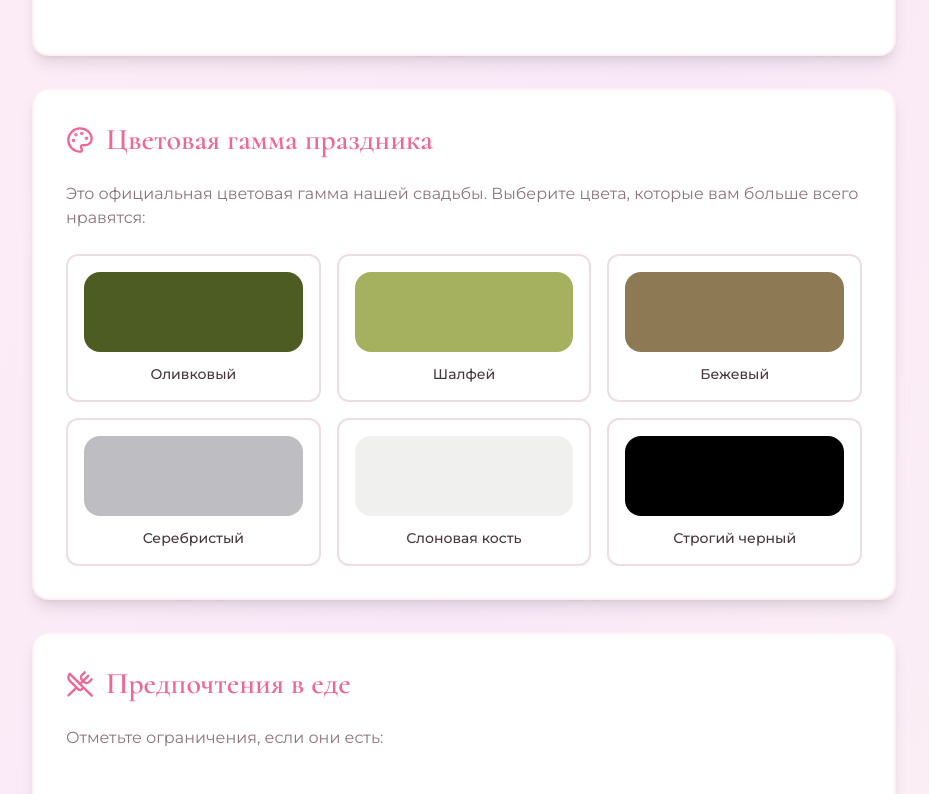
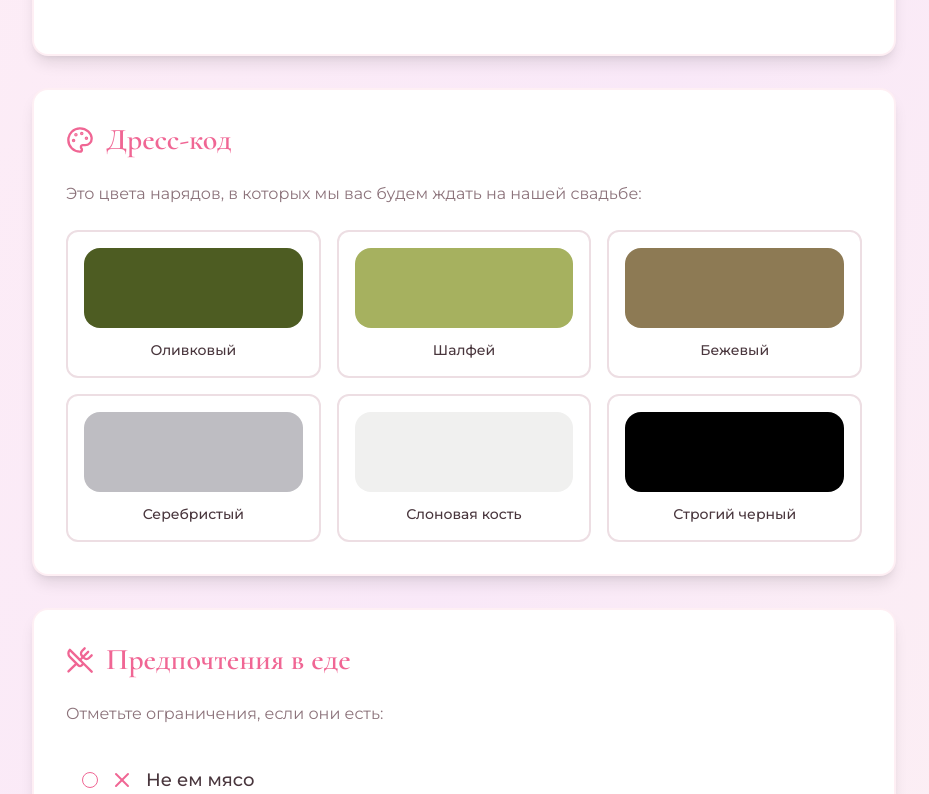
Before and after one commit to pr-poehali-dev/wedding-invitation-polina-viktor, a React (Vite) app: page / in a window 1280 px wide. Shown: the part 880-1674 px from the top of the page, without its empty margins (176-1105 px from the left). Built offline with nearby package versions, Linux system fonts and the light colour scheme.

Commit message:
feat: неизменяемая палитра свадебных нарядов

```diff
--- a/src/pages/Index.tsx
+++ b/src/pages/Index.tsx
@@ -8,7 +8,6 @@ import Icon from '@/components/ui/icon';
 
 export default function Index() {
   const [guestName, setGuestName] = useState('');
-  const [selectedColors, setSelectedColors] = useState<string[]>([]);
   const [foodPreferences, setFoodPreferences] = useState<string[]>([]);
   const [allergyText, setAllergyText] = useState('');
   const [drinkPreferences, setDrinkPreferences] = useState<string[]>([]);
@@ -108,28 +107,23 @@ export default function Index() {
             <Card className="p-8 shadow-lg border-2 border-primary/10 animate-fade-in">
               <h2 className="text-3xl font-cormorant font-semibold text-primary mb-6 flex items-center gap-3">
                 <Icon name="Palette" size={28} />
-                Цветовая гамма праздника
+                Дресс-код
               </h2>
               <p className="text-muted-foreground mb-6">
-                Это официальная цветовая гамма нашей свадьбы. Выберите цвета, которые вам больше всего нравятся:
+                Это цвета нарядов, в которых мы вас будем ждать на нашей свадьбе:
               </p>
               <div className="grid grid-cols-2 md:grid-cols-3 gap-4">
                 {colorOptions.map((color) => (
-                  <button
+                  <div
                     key={color.id}
-                    onClick={() => toggleSelection(color.id, selectedColors, setSelectedColors)}
-                    className={`p-4 rounded-xl border-2 transition-all hover:scale-105 ${
-                      selectedColors.includes(color.id)
-                        ? 'border-primary shadow-lg'
-                        : 'border-border hover:border-primary/50'
-                    }`}
+                    className="p-4 rounded-xl border-2 border-border"
                   >
                     <div
                       className="w-full h-20 rounded-lg mb-3"
                       style={{ backgroundColor: color.color }}
                     />
                     <p className="text-sm font-medium text-center">{color.name}</p>
-                  </button>
+                  </div>
                 ))}
               </div>
             </Card>
```
